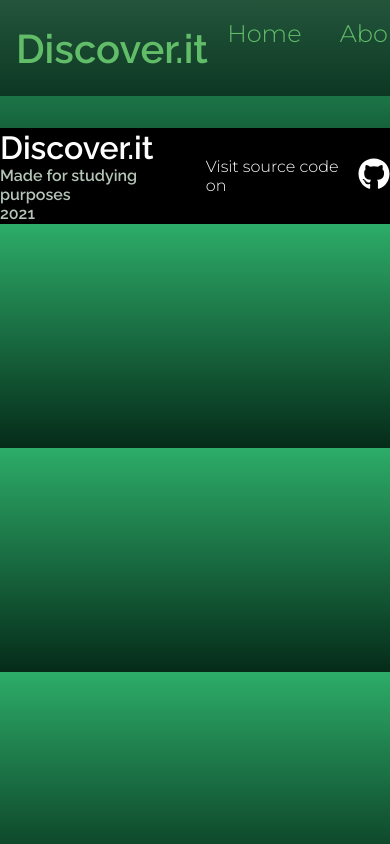
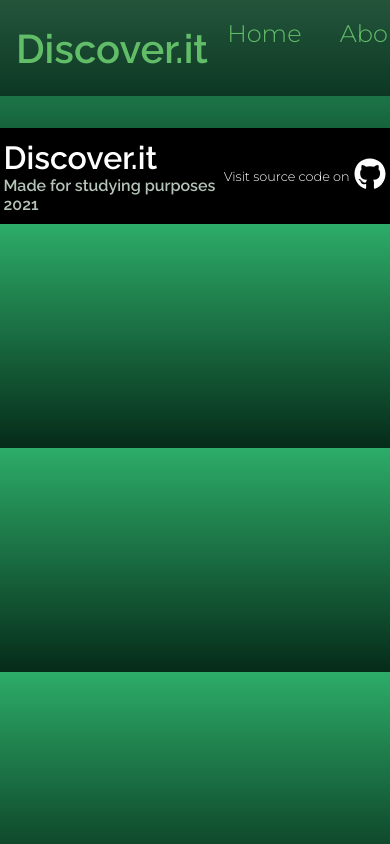
Before and after one commit to caetano-dev/Discover.it, a React (Create React App) app: page /Contact-us in a window 390 px wide. Shown: the top 844 px of the page. Built offline with nearby package versions, Linux system fonts and the light colour scheme.

Commit message:
Responsive

```diff
--- a/src/styles/components/Footer.module.css
+++ b/src/styles/components/Footer.module.css
@@ -19,3 +19,14 @@
 .GithubContainer span {
   padding: 0.3rem;
 }
+
+@media only screen and (max-width: 1000px) {
+  .Footer span {
+    font-family: Montserrat;
+    font-size: .8rem;
+  }
+  .GithubContainer span {
+    padding: 0.3rem;
+    font-size: 0.8rem;
+  }
+}
```
